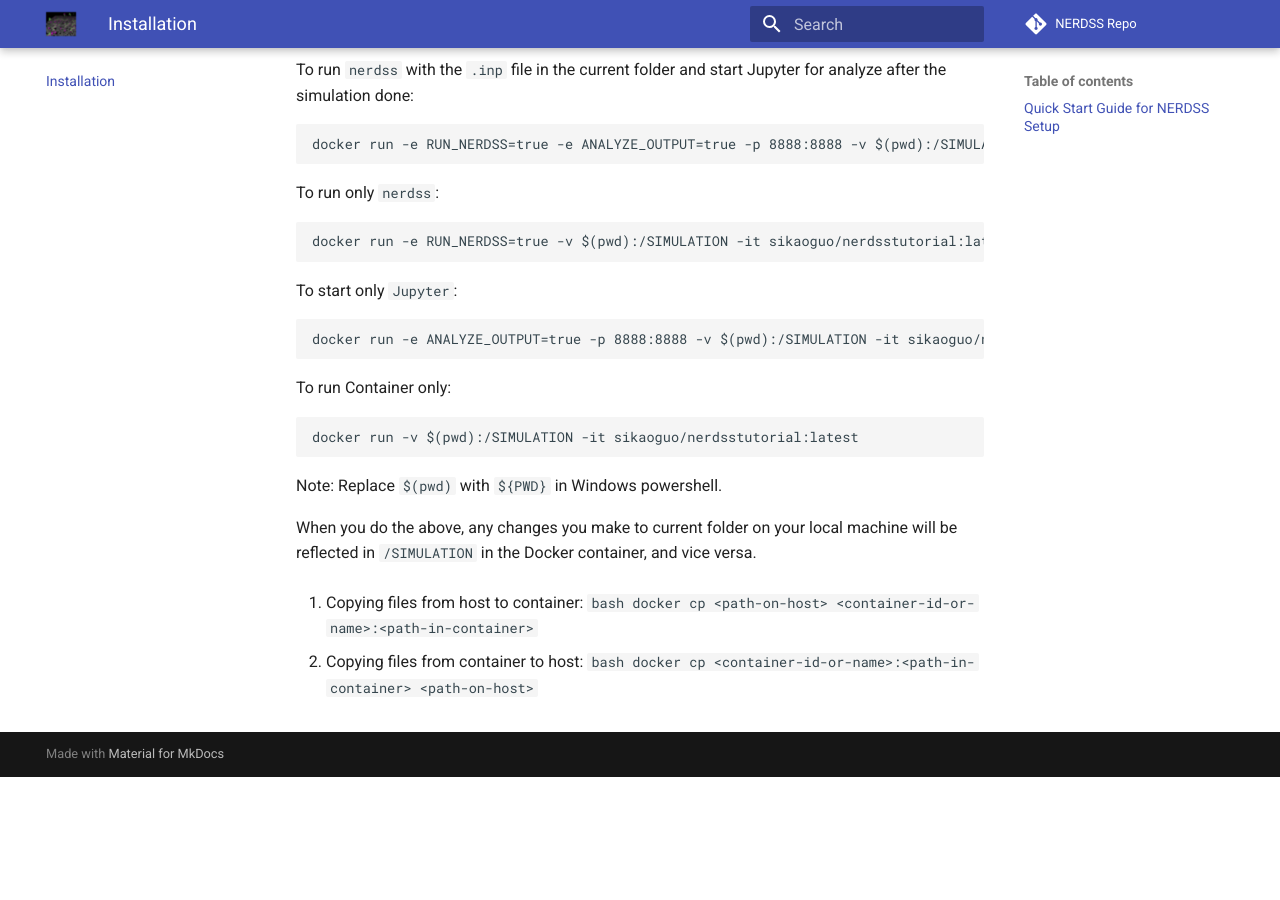
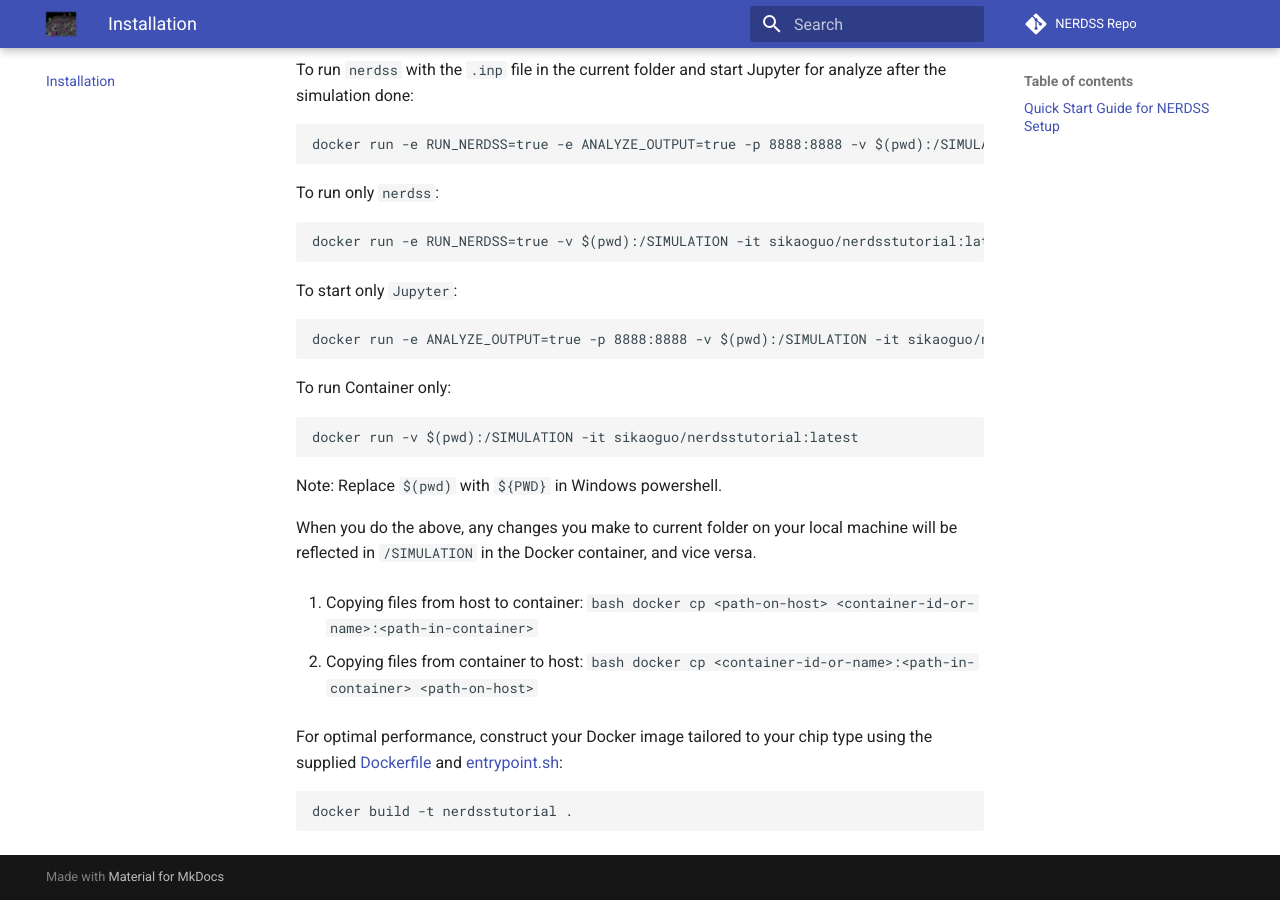
Before and after one commit to sikaoguo22/NERDSSTutorial, an MkDocs documentation site: the page built from docs/installation.md, in a window 1280 px wide and 900 px high, scrolled down 1311 px. Built offline with MkDocs 1.6.1 and Material for MkDocs 9.7.7, drawn with Linux system fonts in a browser that asks for light colours; comment, search, counter and statistics services are not loaded; before the commit the page ends 2088 px from its top, so only the background shows below that.

Commit message:
Update installation.md

````diff
--- a/docs/installation.md
+++ b/docs/installation.md
@@ -90,3 +90,9 @@ When you do the above, any changes you make to current folder on your local mach
     ```bash
     docker cp <container-id-or-name>:<path-in-container> <path-on-host>
     ```
+
+For optimal performance, construct your Docker image tailored to your chip type using the supplied [Dockerfile](./Dockerfile) and [entrypoint.sh](./entrypoint.sh):
+
+```bash
+docker build -t nerdsstutorial .
+```
````
